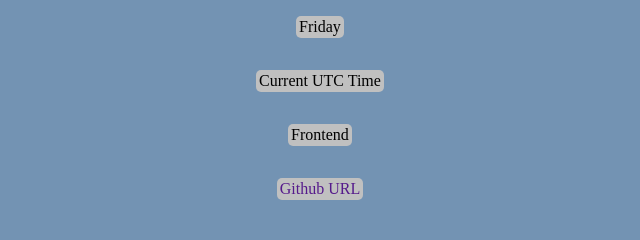
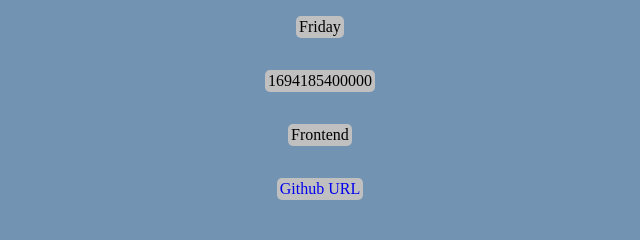
Before and after one commit to fizy500/HngX_stage1, a plain HTML site: page index.html in a window 1280 px wide. Shown: the part 308-548 px from the top of the page, 340-980 px from the left. Drawn offline with Linux system fonts and the light colour scheme.

Commit message:
Added  javascript

```diff
--- a/index.html
+++ b/index.html
@@ -19,9 +19,9 @@
             Slack username: <span>Son-Of-heaven</span>
           </li>
           <li data-testid="currentDayOfTheWeek" id="weekDay">Current day of the week</li>
-          <li data-testid="currentUTCTime" id="time">Current UTC Time</li>
+          <li data-testid="currentUTCTime" id="time"></li>
           <li data-testid="mtTrack">Frontend</li>
-          <li data-testid="githubURL"><a href="">Github URL</a></li>
+          <li data-testid="githubURL"><a href="https://github.com/fizy500/HngX_stage1">Github URL</a></li>
         </ul>
       </div>
     </main>
--- a/index.js
+++ b/index.js
@@ -15,8 +15,29 @@ let days = [
 ];
 
 days.forEach((day, index) => {
-  // loop body
   if (index == new Date().getDay()) {
     dayOfTheWeek.innerHTML = day;
   }
 });
+
+// const now = new Date();
+
+// const year = now.getUTCFullYear();
+// const month = now.getUTCMonth() + 1;
+// const day = now.getUTCDate();
+// const hours = now.getUTCHours();
+// const minutes = now.getUTCMinutes();
+// const seconds = now.getUTCSeconds();
+// const milliseconds = now.getUTCMilliseconds();
+
+// const finalTime = `${year}-${month}-${day}
+//             ${hours}:${minutes}:${seconds}`;
+// currentUTCTime.innerHTML = finalTime;
+
+const updateTime = () => {
+  const currentUTCTimeInMilliseconds = new Date().getTime();
+  console.log(currentUTCTimeInMilliseconds);
+  currentUTCTime.textContent = currentUTCTimeInMilliseconds;
+};
+
+setInterval(updateTime, 1);
```
